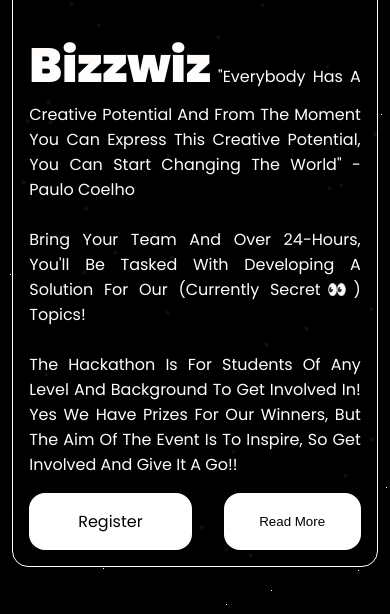
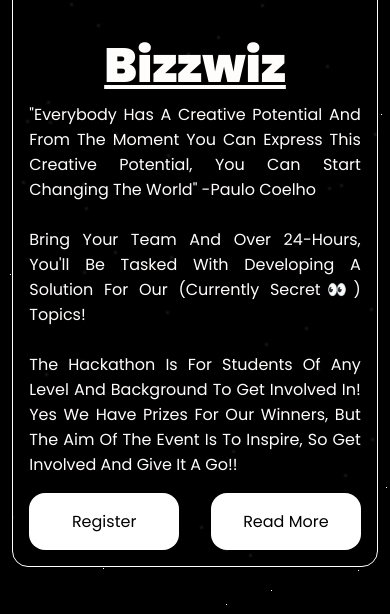
Before and after one commit to Rhysjosmin/Avinya, a plain HTML site: page index.html in a window 390 px wide. Shown: the part 785-1399 px from the top of the page. Drawn offline with nearby package versions, Linux system fonts and the light colour scheme.

Commit message:
minor changes

```diff
--- a/index.html
+++ b/index.html
@@ -72,7 +72,7 @@
 
           </img>
             <div class="rside">
-              <p contenteditable="true">
+              <p >
                 <span class="EventName">Bizzwiz</span > "Everybody has a creative potential and from the moment you can express this creative potential, you can start changing the world"
                 -Paulo Coelho
                 <br>
@@ -85,7 +85,7 @@
             </p>
             <div class="buttons">
               <a href="" id="Register">Register</a>
-              <button  id="ReadMore" onclick="OpenReadMore('Bizzwizz')">Read More</button>
+              <a  id="ReadMore" onclick="OpenReadMore('Bizzwizz')">Read More</a>
             </div>
 
             </div>
--- a/style.css
+++ b/style.css
@@ -294,6 +294,7 @@
 .card .buttons a:hover ,button:hover{
   background: #000000;
   color: #ffffff;
+  cursor: pointer;
 }
 .card p {
   text-transform: capitalize;
@@ -370,6 +371,17 @@
     width: 100%;
   }
 
+  .card .EventName {
+    display: block;
+    text-align: center;
+    text-decoration: underline;
+  }
+
+  .card .EventName::after{
+    content: "\a";
+    white-space: pre;
+  }
+
   .more{
     padding-top: 4rem;
   }
@@ -382,6 +394,10 @@
 		border-radius: 0;
 		padding: 0;
 	}
+
+  .footer .footer-div{
+    margin: 20px;
+  }
 }
 
 @media screen and (max-width:768px) {
```
